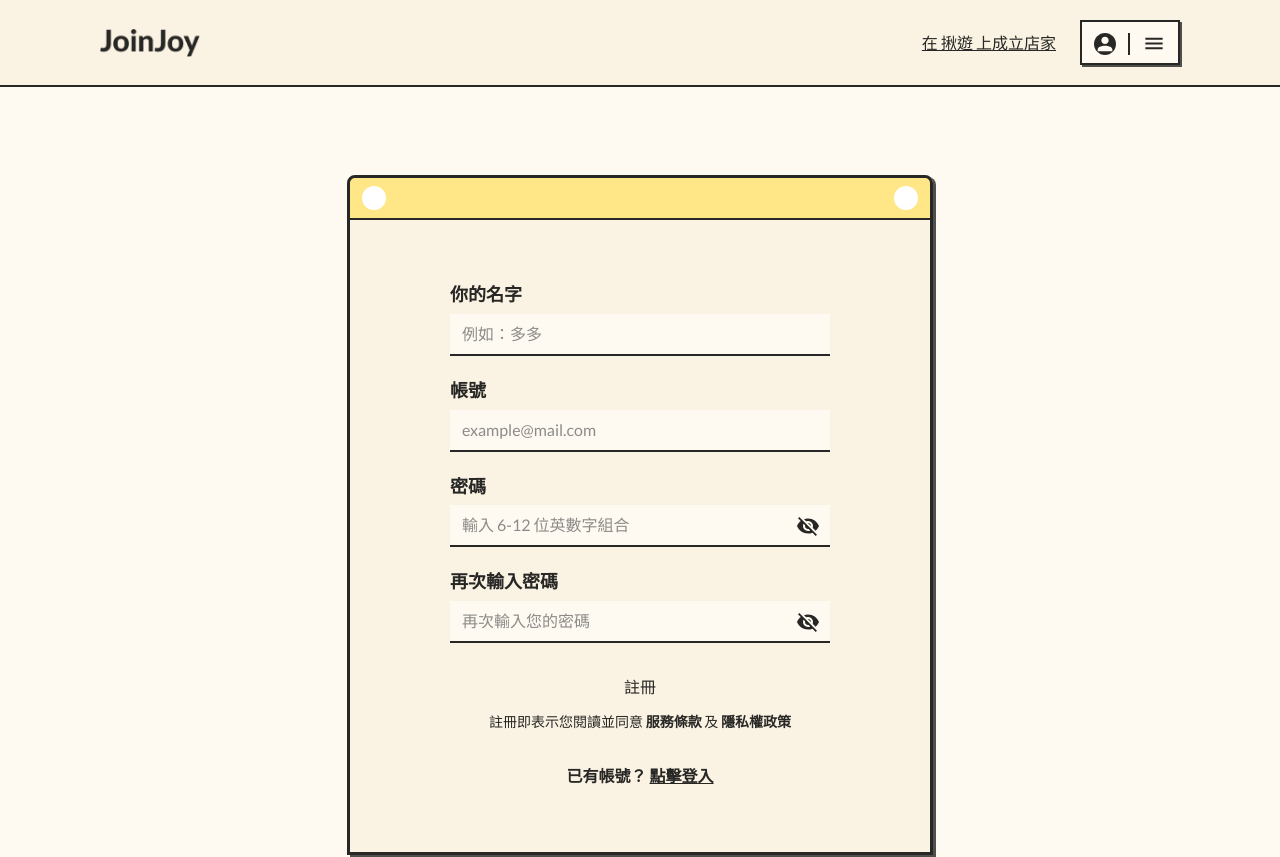
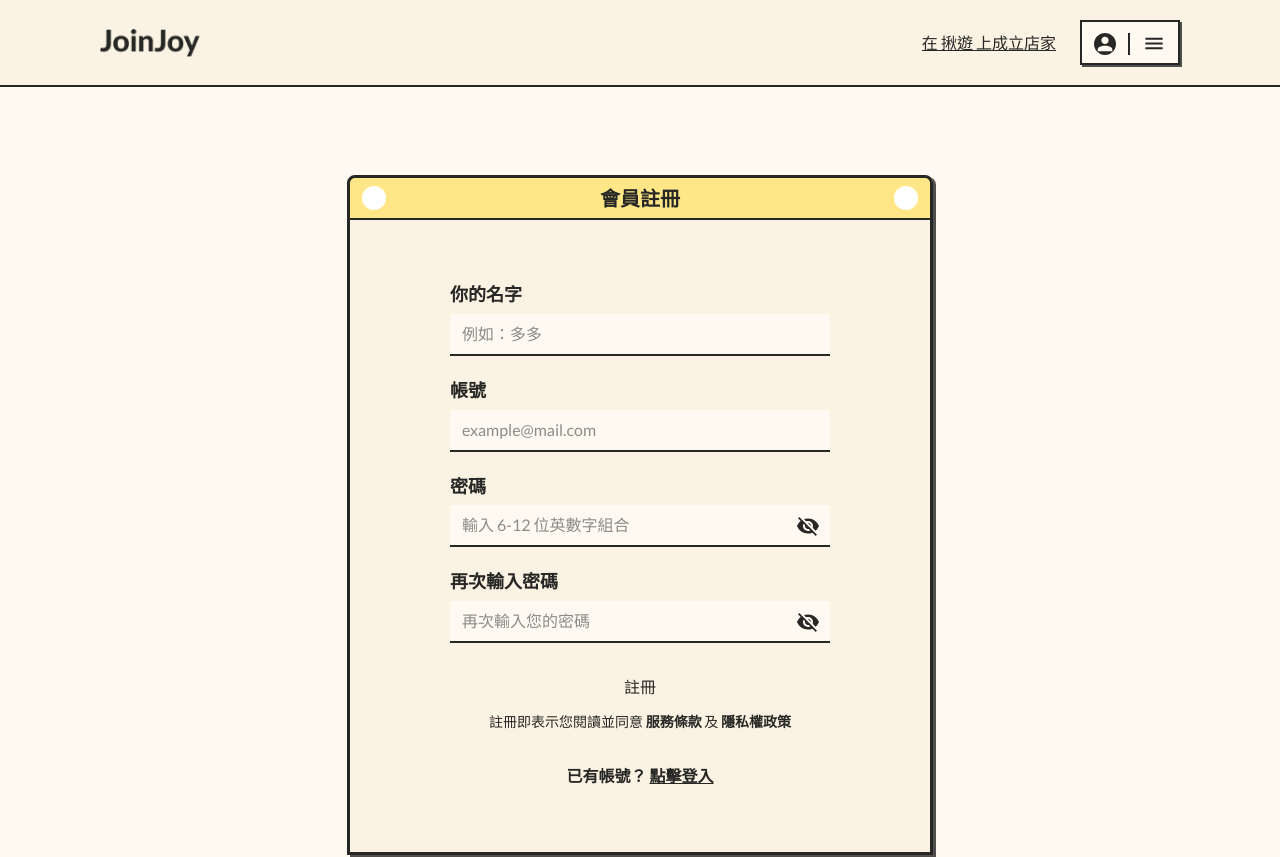
Before and after one commit to star82620/join-joy, a Next.js app: page /signup in a window 1280 px wide. Shown: the top 857 px of the page. Built offline with nearby package versions, Linux system fonts and the light colour scheme; no server answers.

Commit message:
update/ adjust signup Wrapper

```diff
--- a/modules/Signup/index.tsx
+++ b/modules/Signup/index.tsx
@@ -20,10 +20,7 @@ type paramsType = {
   // needAuth: boolean;
 };
 
-const pageTitle = "會員註冊";
-const titleTag = (
-  <h2 className="text-[20px] md:text-[18px] md:leading-heading">{pageTitle}</h2>
-);
+const title = "會員註冊";
 
 const params: paramsType = {
   apiPath: "/users/sign_up",
@@ -83,7 +80,10 @@ export default function Signup() {
 
   return (
     <div className="m-auto w-fit">
-      <Wrapper titleTag={titleTag}>
+      <Wrapper
+        title={title}
+        titleStyle="text-[20px] md:text-[18px] md:leading-heading"
+      >
         <form className="flex flex-col gap-6 md:gap-4 w-[380px] md:w-[300px] sm:w-[280px]">
           <FormInput inputSet={inputSet} />
           <button type="button" className="mt-2">
```
